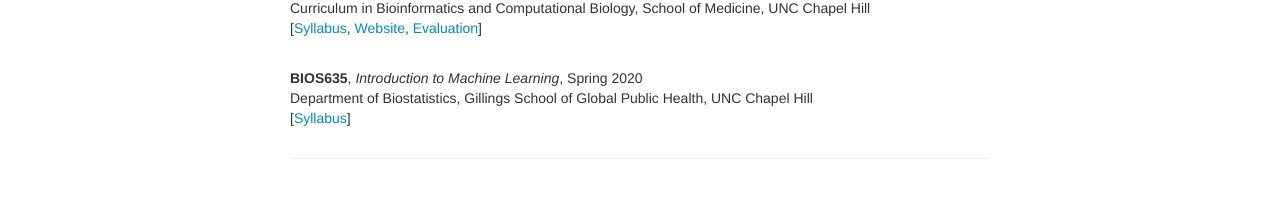
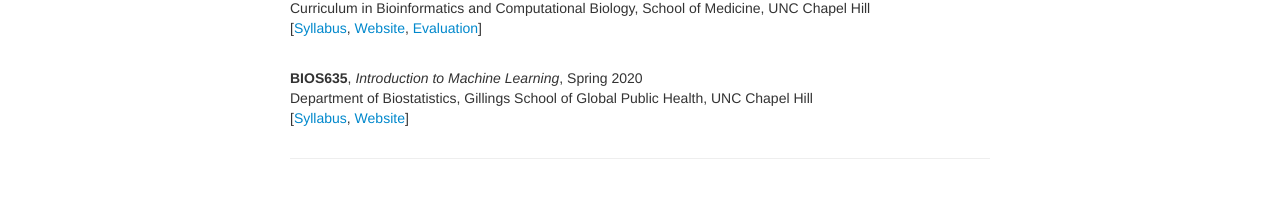
Before and after one commit to yuchaojiang/yuchaojiang.github.io, a Jekyll site: the page built from pages/teaching.md, in a window 1280 px wide. Shown: the part 284-482 px from the top of the page. Built offline with Jekyll 4.4.1, drawn with Linux system fonts in a browser that asks for light colours.

Commit message:
Update teaching.md

```diff
--- a/pages/teaching.md
+++ b/pages/teaching.md
@@ -23,5 +23,5 @@ Curriculum in Bioinformatics and Computational Biology, School of Medicine, UNC
 <div class="cv">
   <b>BIOS635</b>, <i>Introduction to Machine Learning</i>, Spring 2020 <br/>
 Department of Biostatistics, Gillings School of Global Public Health, UNC Chapel Hill <br/>
-[<a href="https://www.dropbox.com/s/o7bu8kg1lcv74tc/BIOS%20635_Intro%20Machine%20Learning_Syllabus_v1.pdf?dl=0" title="Syllabus BIOS635">Syllabus</a>]
+[<a href="https://www.dropbox.com/s/o7bu8kg1lcv74tc/BIOS%20635_Intro%20Machine%20Learning_Syllabus_v1.pdf?dl=0" title="Syllabus BIOS635">Syllabus</a>, <a href="https://sites.google.com/cornell.edu/bios635" title="Course Website">Website</a>]
 </div>
```
